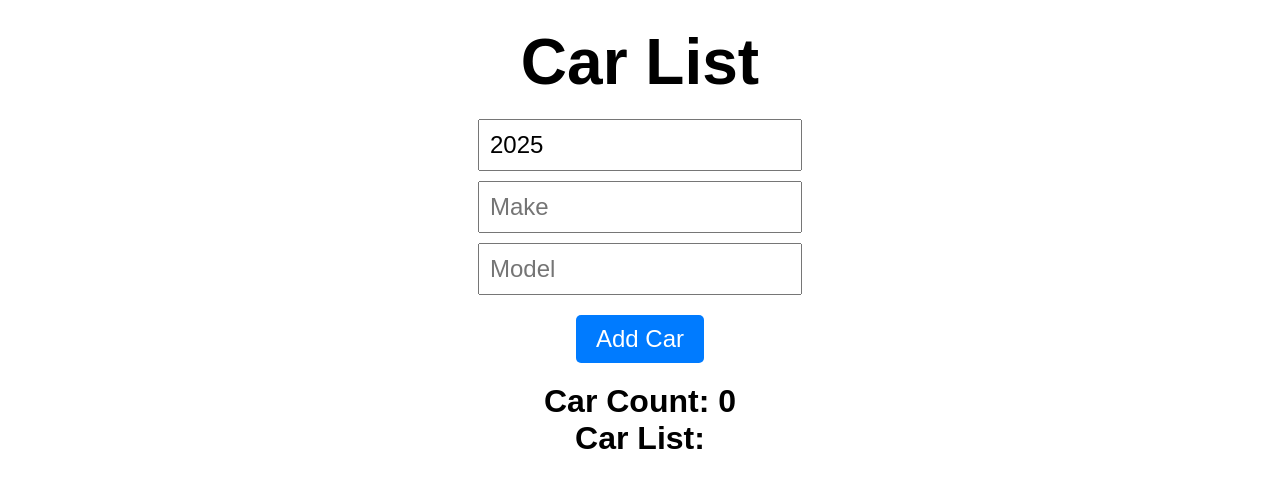
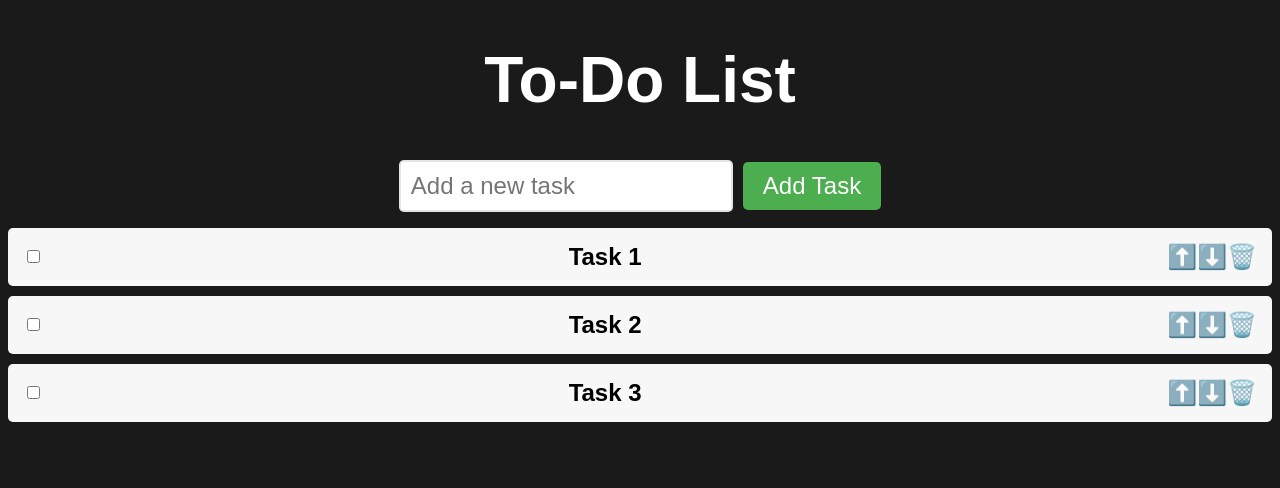
Before and after one commit to resolveit365/react-container, a React (Vite) app in the folder react-app/: page / in a window 1280 px wide. Shown: the top 488 px of the page. Built offline with nearby package versions, Linux system fonts and the light colour scheme.

Commit message:
First commit

```diff
--- a/react-app/src/App.jsx
+++ b/react-app/src/App.jsx
@@ -1,7 +1,7 @@
-import MyComponent from "./MyComponent";
+import ToDoList from "./ToDoList";
 
 export default function App() {
-  return <MyComponent />;
+  return <ToDoList />;
 }
 
 // export default App;
--- a/react-app/src/MyComponent.jsx
+++ /dev/null
@@ -1,67 +0,0 @@
-import React, { useState } from "react";
-
-export default function MyComponent() {
-  const [cars, setCars] = useState([]);
-  const [carYear, setCarYear] = useState(new Date().getFullYear());
-  const [carMake, setCarMake] = useState("");
-  const [carModel, setCarModel] = useState("");
-
-  const handleAddCar = () => {
-    if (carMake && carModel) {
-      setCars((prevCars) => [
-        ...prevCars,
-        { year: carYear, make: carMake, model: carModel },
-      ]);
-      setCarMake("");
-      setCarModel("");
-    } else {
-      alert("Please enter both make and model.");
-    }
-  };
-  const handleRemoveCar = (index) => {
-    setCars((prevCars) => prevCars.filter((_, i) => i !== index));
-  };
-  const handleYearChange = (event) => {
-    setCarYear(event.target.value);
-  };
-  const handleMakeChange = (event) => {
-    setCarMake(event.target.value);
-  };
-  const handleModelChange = (event) => {
-    setCarModel(event.target.value);
-  };
-
-  return (
-    <div className="car-list-container">
-      <h1>Car List</h1>
-      <input
-        type="number"
-        value={carYear}
-        onChange={handleYearChange}
-        placeholder="Year"
-      />
-      <input
-        type="text"
-        value={carMake}
-        onChange={handleMakeChange}
-        placeholder="Make"
-      />
-      <input
-        type="text"
-        value={carModel}
-        onChange={handleModelChange}
-        placeholder="Model"
-      />
-      <button onClick={handleAddCar}>Add Car</button>
-      <h2>Car Count: {cars.length}</h2>
-      <h2>Car List:</h2>
-      <ol>
-        {cars.map((car, index) => (
-          <li key={index} onClick={() => handleRemoveCar(index)}>
-            {car.year} {car.make} {car.model}
-          </li>
-        ))}
-      </ol>
-    </div>
-  );
-}
--- /dev/null
+++ b/react-app/src/ToDoList.jsx
@@ -0,0 +1,86 @@
+import React, { useState } from "react";
+
+export default function ToDoList() {
+  const [tasks, setTasks] = useState([
+    { id: 1, text: "Task 1", completed: false },
+    { id: 2, text: "Task 2", completed: false },
+    { id: 3, text: "Task 3", completed: false },
+  ]);
+  const [newTask, setNewTask] = useState("");
+
+  function handleInputChange(event) {
+    setNewTask(event.target.value);
+  }
+  function handleAddTask() {
+    if (newTask.trim() === "") return;
+    const newTaskObj = {
+      id: tasks.length + 1,
+      text: newTask,
+      completed: false,
+    };
+    setTasks([...tasks, newTaskObj]); // Add the new task to the list
+    setNewTask(""); // Clear the input field
+    document.getElementById("task-input").focus(); // Focus back on the input field
+  }
+  function handleToggleTask(id) {
+    const updatedTasks = tasks.map((task) =>
+      task.id === id ? { ...task, completed: !task.completed } : task
+    );
+    setTasks(updatedTasks);
+  }
+  function handleDeleteTask(id) {
+    const updatedTasks = tasks.filter((task) => task.id !== id);
+    setTasks(updatedTasks);
+  }
+  function moveTaskUp(id) {
+    const index = tasks.findIndex((task) => task.id === id); // Find the index of the task to move
+    if (index > 0) {
+      const updatedTasks = [...tasks]; // Create a shallow copy of the tasks array
+      const [movedTask] = updatedTasks.splice(index, 1); // Remove the task from its current position
+      updatedTasks.splice(index - 1, 0, movedTask); // Insert it at the new position
+      setTasks(updatedTasks); // Update the state with the new order
+    }
+  }
+  function moveTaskDown(id) {
+    const index = tasks.findIndex((task) => task.id === id);
+    if (index < tasks.length - 1) {
+      const updatedTasks = [...tasks];
+      const [movedTask] = updatedTasks.splice(index, 1);
+      updatedTasks.splice(index + 1, 0, movedTask);
+      setTasks(updatedTasks);
+    }
+  }
+
+  return (
+    <div className="todo-list">
+      <h1>To-Do List</h1>
+      <input
+        id="task-input"
+        type="text"
+        value={newTask}
+        onChange={handleInputChange}
+        placeholder="Add a new task"
+      />
+      <button className="add-btn" onClick={handleAddTask}>
+        Add Task
+      </button>
+      <ol>
+        {tasks.map((task) => (
+          <li key={task.id}>
+            <input
+              type="checkbox"
+              checked={task.completed}
+              onChange={() => handleToggleTask(task.id)}
+            />
+            <span className={task.completed ? "task-completed text" : "text"}>
+              {task.text}
+            </span>
+            <button onClick={() => moveTaskUp(task.id)}>⬆️</button>
+            <button onClick={() => moveTaskDown(task.id)}>⬇️</button>
+            <button onClick={() => handleDeleteTask(task.id)}>🗑️</button>
+          </li>
+        ))}
+      </ol>
+    </div>
+  );
+}
--- a/react-app/src/index.css
+++ b/react-app/src/index.css
@@ -1,71 +1,66 @@
 body {
+  background-color: hsl(0, 0%, 10%);
+}
+
+.todo-list {
   font-family: Arial, sans-serif;
-  margin: 0;
+  text-align: center;
+  margin-top: 20px;
 }
-.car-list-container {
-  margin: 5px auto;
-  max-width: 500px;
+
+h1 {
+  font-size: 4rem;
+  color: white;
+}
+
+button {
+  font-size: 1.5rem;
+  padding: 0;
+  background: none;
+  border: none;
+  border-radius: 5px;
+  cursor: pointer;
+}
+
+.add-btn {
+  background-color: hsl(122, 39%, 49%);
+  color: white;
+  padding: 10px 20px;
+  border: none;
+  border-radius: 5px;
+}
+.add-btn:hover {
+  background-color: hsl(122, 39%, 39%);
+}
+
+input[type="text"] {
+  font-size: 1.5rem;
+  padding: 10px;
+  margin-right: 10px;
+  border: 2px solid hsla(0, 0%, 80%, 0.5);
+  border-radius: 5px;
+}
+
+ol {
+  padding: 0;
+}
+
+li {
+  font-size: 1.5rem;
+  font-weight: bold;
+  padding: 15px;
+  background-color: hsl(0, 0%, 97%);
+  margin-bottom: 10px;
+  border-radius: 5px;
   display: flex;
-  flex-direction: column;
   align-items: center;
 }
 
-.car-list-container h1 {
-  font-size: 4rem;
-  margin: 20px 0;
-}
-.car-list-container h2 {
-  font-size: 2rem;
-  margin: 0;
+.text {
+  flex: 1;
 }
 
-.car-list-container input {
-  width: 300px;
-  padding: 10px;
-  font-size: 1.5rem;
-  margin: 5px 0;
+.task-completed {
+  text-decoration: line-through;
+  color: hsla(0, 0%, 50%, 0.5);
 }
-.car-list-container input:first-of-type {
-  margin-top: 0;
-}
-.car-list-container input:last-of-type {
-  margin-bottom: 0;
-}
-
-.car-list-container input:focus {
-  outline: none;
-  border: 2px solid hsl(211, 100%, 50%);
-}
-
-.car-list-container ol li {
-  font-size: 1.5rem;
-  margin: 0;
-  padding: 0 40px;
-  list-style: none;
-  text-align: left;
-}
-
-.car-list-container ol li:hover {
-  background-color: hsl(211, 100%, 90%);
-  cursor: pointer;
-}
-
-button {
-  padding: 10px 20px;
-  font-size: 1.5rem;
-  margin: 20px 0;
-  border: none;
-  border-radius: 5px;
-  background-color: hsl(211, 100%, 50%);
-  color: white;
-}
-
-button:hover {
-  background-color: hsl(211, 100%, 40%);
-  cursor: pointer;
-}
-
-button:focus {
-  outline: none;
-  background-color: hsl(211, 100%, 40%);
-}
```
